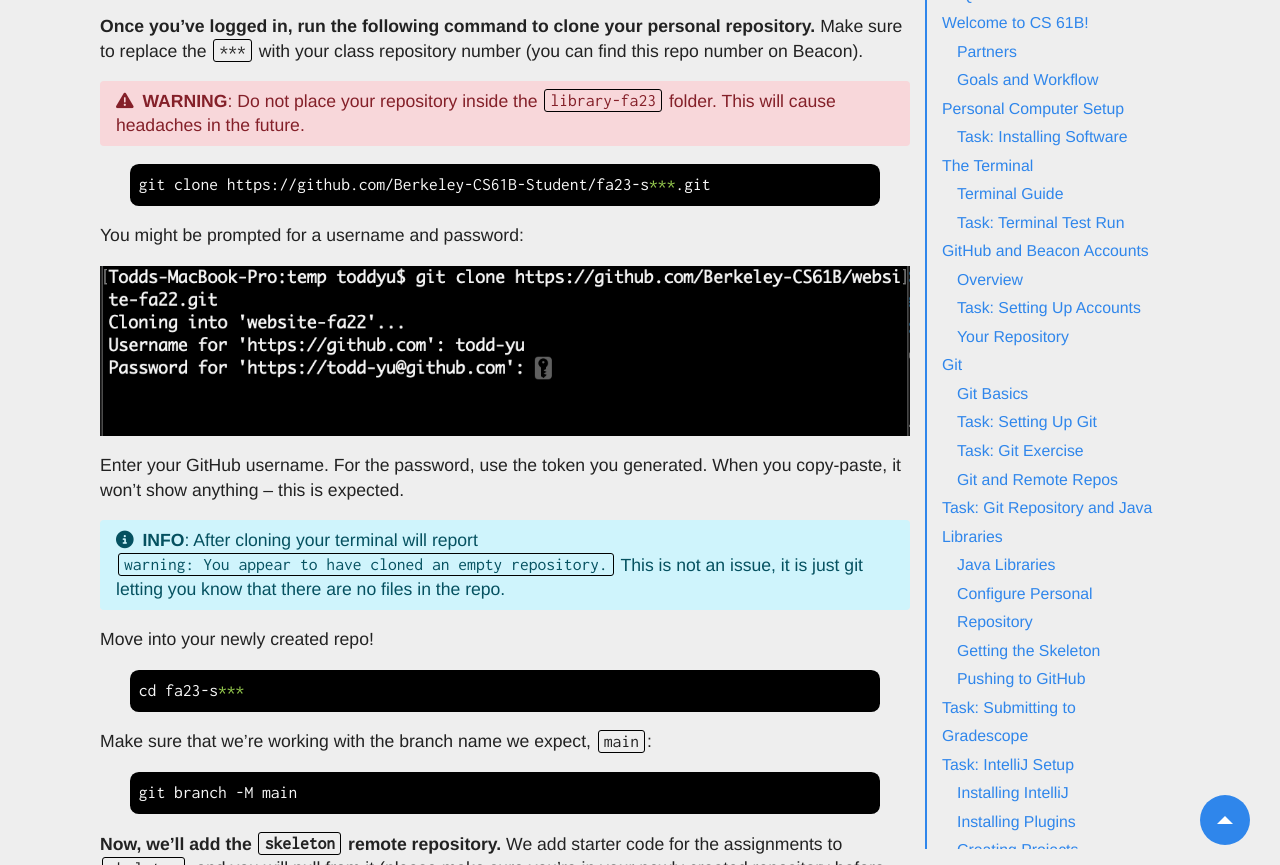
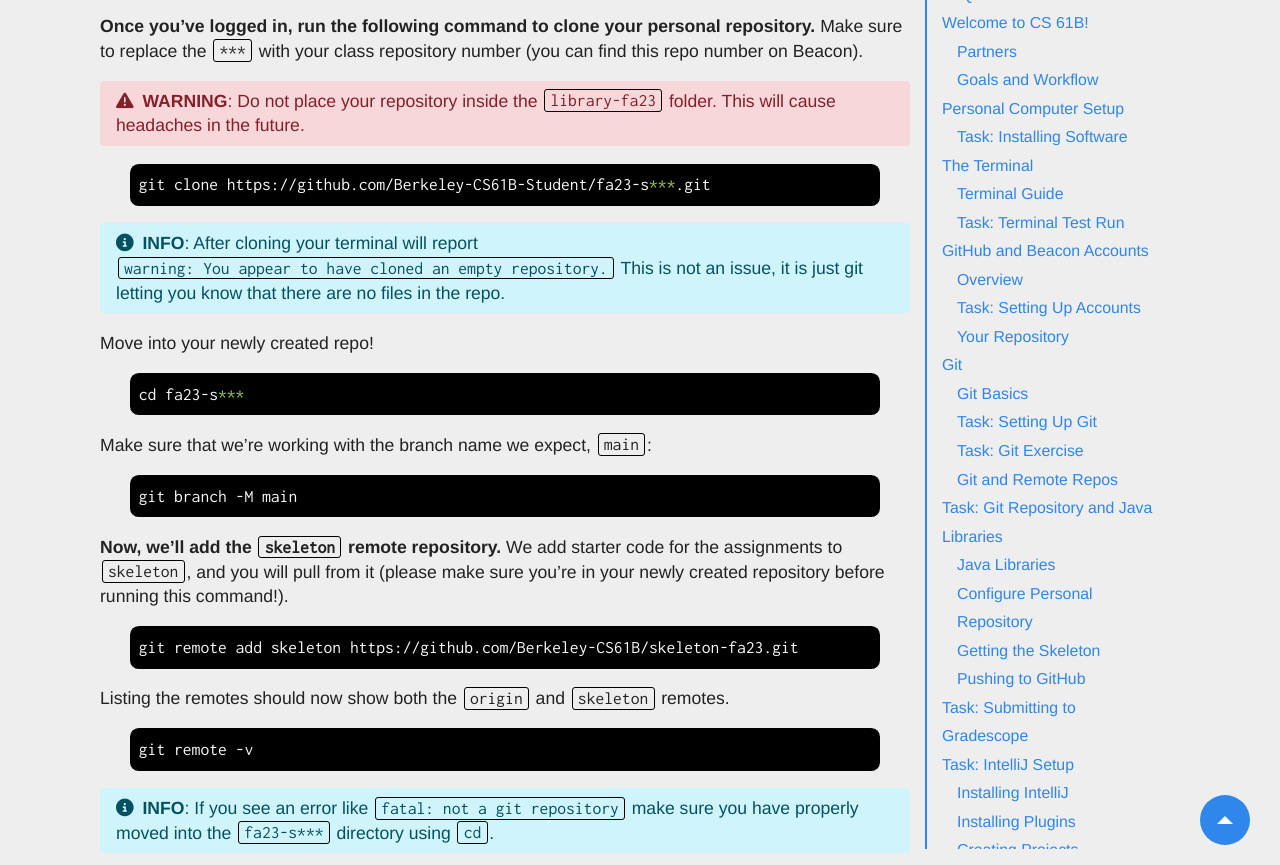
Before and after one commit to Berkeley-CS61B/website-fa23, a Jekyll site: the page built from materials/lab/lab01/index.md, in a window 1280 px wide and 900 px high, scrolled down 9885 px, cut to the strip 35-900 px from the top of the window. Built offline with Jekyll 4.4.1, drawn with Linux system fonts in a browser that asks for light colours; nearby versions of some CDN libraries; comment, search, counter and statistics services are not loaded.

Commit message:
Updated lab01 spec

````diff
--- a/materials/lab/lab01/index.md
+++ b/materials/lab/lab01/index.md
@@ -345,7 +345,7 @@
 **[Using Git Guide](../../guides/git/index.md#d-remote-repositories)**.
 
 In this course, you'll be required to submit your code using git to your course
-GitHub repository that you created in [Account Setup](#account-setup).
+GitHub repository that you created in [Account Setup](#task-setting-up-accounts).
 This is for several reasons:
 
 - To spare you the incredible agony of losing your files.
@@ -446,13 +446,6 @@
 ```shell
 git clone https://github.com/Berkeley-CS61B-Student/fa23-s***.git
 ```
-
-You might be prompted for a username and password:
-
-![GitHub PAT Settings](img/git_clone_password.png)
-
-Enter your GitHub username. For the password, use the token you generated.
-When you copy-paste, it won't show anything -- this is expected.
 
 {% include alert.html type="info" content="
 **INFO**: After cloning your terminal will report `warning: You appear to have cloned
````
Also changed, not shown: materials/lab/lab01/img/git_clone_password.png (deleted).
